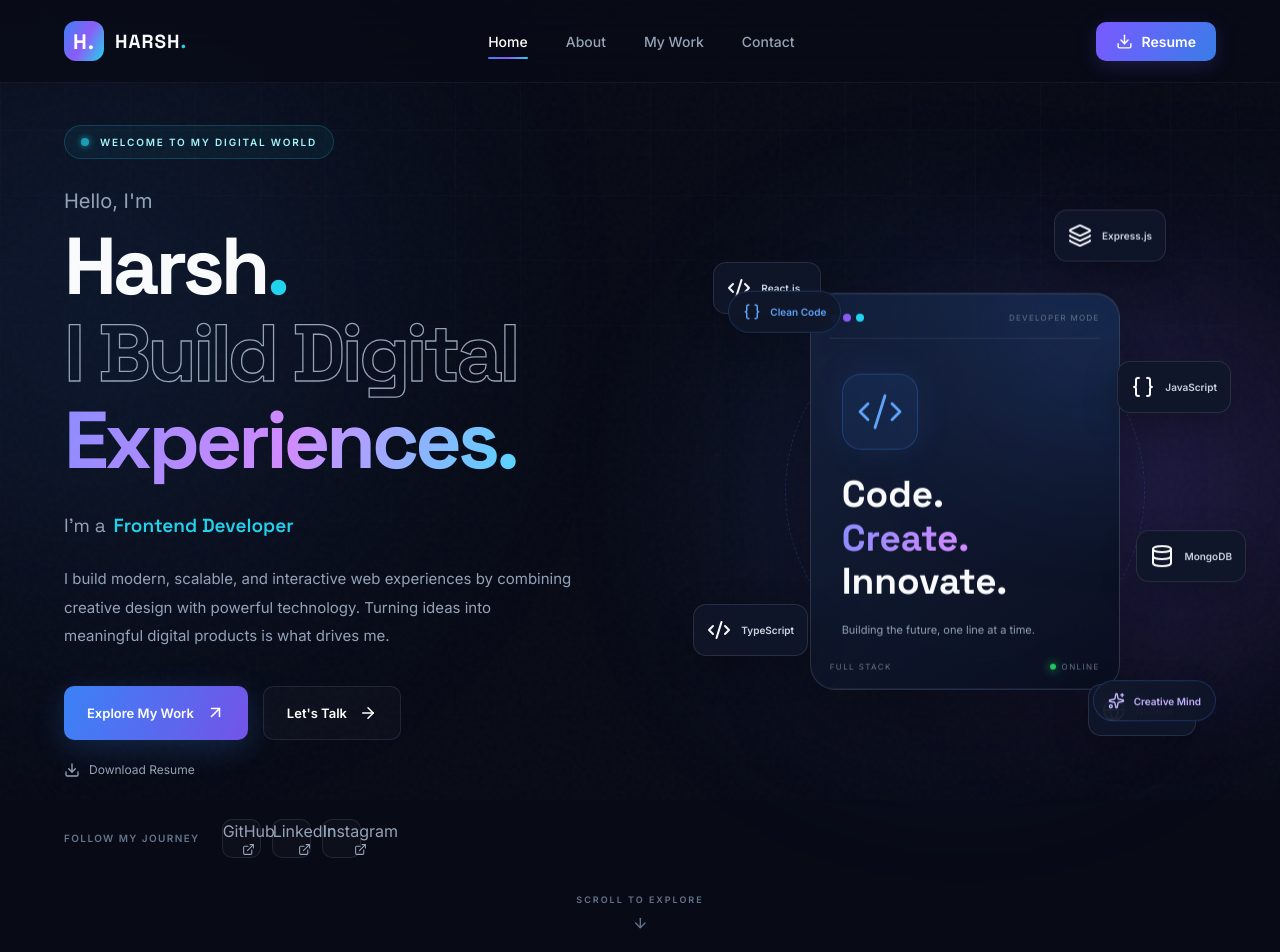
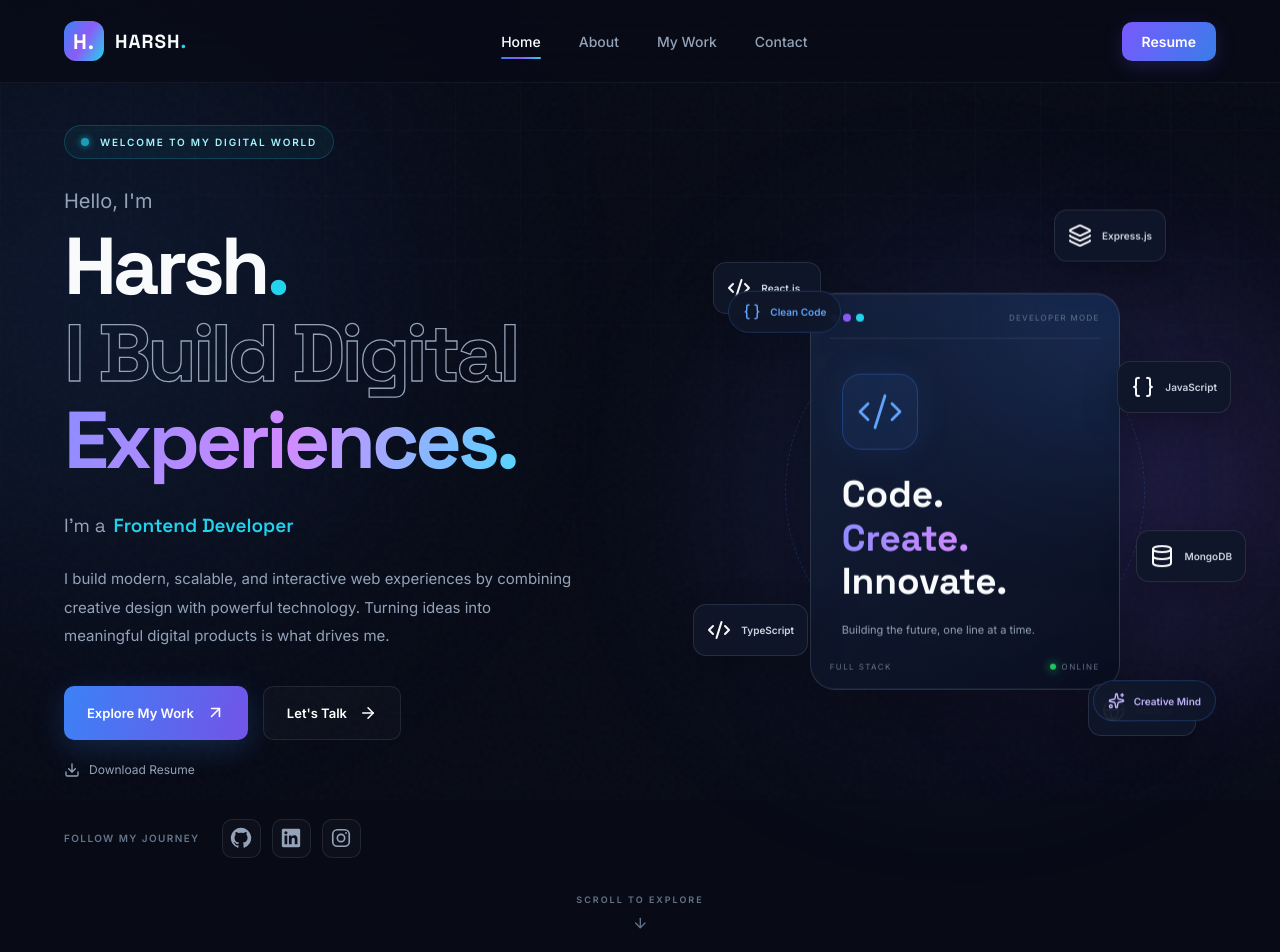
Before and after one commit to CoderHarshParmar/my-portfolio, a React (Vite) app: page / in a window 1280 px wide. Shown: the top 952 px of the page. Built offline with nearby package versions, Linux system fonts and the light colour scheme.

Commit message:
Fix resume download path

```diff
--- a/src/components/Navbar/Navbar.tsx
+++ b/src/components/Navbar/Navbar.tsx
@@ -82,12 +82,10 @@ const Navbar = () => {
 
           {/* Desktop Resume Download */}
         <a
-            href={RESUME_URL}
-            download="Harsh-Parmar-Resume.pdf"
+          href="/resume/HARSH_PARMAR_RESUME.pdf"
+          download="HARSH_PARMAR_RESUME.pdf"
           className="resume-button"
-            target="_self"
         >
-            <Download size={17} />
           <span>Resume</span>
         </a>
 
@@ -137,14 +135,11 @@ const Navbar = () => {
 
             {/* Mobile Resume Download */}
            <a
-              href={RESUME_URL}
-              download="Harsh-Parmar-Resume.pdf"
-              target="_self"
+            href="/resume/HARSH_PARMAR_RESUME.pdf"
+            download="HARSH_PARMAR_RESUME.pdf"
             className="mobile-resume"
-              onClick={closeMenu}
           >
-              Download Resume
-              <Download size={16} />
+            Download Resume <Download size={16} />
           </a>
 
           </motion.div>
--- a/src/pages/Home/Home.css
+++ b/src/pages/Home/Home.css
@@ -1129,7 +1129,60 @@
   border-color: #9995ff;
   background: rgba(139,140,255,0.15);
 }
+/* =========================================
+   CONTACT SOCIAL ICONS
+========================================= */
 
+.contact-socials {
+  position: relative;
+  z-index: 2;
+  display: flex;
+  align-items: center;
+  justify-content: center;
+  flex-wrap: wrap;
+  gap: 16px;
+  margin-top: 35px;
+}
+
+.contact-socials a {
+  width: 48px;
+  height: 48px;
+  display: inline-flex;
+  align-items: center;
+  justify-content: center;
+  border: 1px solid rgba(255, 255, 255, 0.12);
+  border-radius: 14px;
+  color: #c6c7d8;
+  background: rgba(255, 255, 255, 0.035);
+  transition: all 0.35s ease;
+  text-decoration: none;
+}
+
+.contact-socials a svg {
+  width: 21px;
+  height: 21px;
+  display: block;
+}
+
+.contact-socials a:hover {
+  color: #ffffff;
+  border-color: #9995ff;
+  background: rgba(139, 140, 255, 0.18);
+  transform: translateY(-6px);
+  box-shadow: 0 8px 25px rgba(139, 140, 255, 0.15);
+}
+
+@media (max-width: 480px) {
+  .contact-socials {
+    gap: 12px;
+    margin-top: 28px;
+  }
+
+  .contact-socials a {
+    width: 44px;
+    height: 44px;
+  }
+}
 /* =========================================
    FOOTER
 ========================================= */
--- a/src/pages/Home/Home.tsx
+++ b/src/pages/Home/Home.tsx
@@ -10,7 +10,6 @@ import {
   Code2,
   Sparkles,
   Braces,
-  ExternalLink,
   Monitor,
   Database,
   Palette,
@@ -115,12 +114,11 @@ const strengths = [
   },
 ];
 
-// Social links intentionally use text instead of brand icons.
-// Replace the example URLs with your actual profile URLs.
+// Update these links with your actual social profiles.
 const socialLinks = [
   {
     name: "GitHub",
-    url: "https://github.com/your-username",
+    url: "https://github.com/CoderHarshParmar",
   },
   {
     name: "LinkedIn",
@@ -131,6 +129,63 @@ const socialLinks = [
     url: "https://instagram.com/your-username",
   },
 ];
+
+// ==========================================
+// SOCIAL MEDIA SVG LOGOS
+// ==========================================
+
+type SocialLogoProps = {
+  name: string;
+};
+
+const SocialLogo = ({ name }: SocialLogoProps) => {
+  const commonProps = {
+    width: 22,
+    height: 22,
+    viewBox: "0 0 24 24",
+    fill: "currentColor",
+    "aria-hidden": true as const,
+  };
+
+  if (name === "GitHub") {
+    return (
+      <svg {...commonProps}>
+        <path d="M12 .9a11.1 11.1 0 0 0-3.51 21.63c.55.1.76-.24.76-.53v-2.08c-3.1.67-3.75-1.32-3.75-1.32-.5-1.29-1.24-1.63-1.24-1.63-1.02-.7.08-.69.08-.69 1.13.08 1.72 1.16 1.72 1.16 1 1.71 2.62 1.22 3.26.93.1-.73.39-1.22.71-1.5-2.48-.28-5.09-1.24-5.09-5.52 0-1.22.44-2.21 1.16-2.99-.12-.28-.5-1.42.11-2.96 0 0 .95-.3 3.05 1.14a10.6 10.6 0 0 1 5.55 0c2.1-1.44 3.04-1.14 3.04-1.14.61 1.54.23 2.68.11 2.96.73.78 1.16 1.77 1.16 2.99 0 4.29-2.62 5.23-5.11 5.51.4.35.75 1.03.75 2.08V22c0 .29.2.64.77.53A11.1 11.1 0 0 0 12 .9Z" />
+      </svg>
+    );
+  }
+
+  if (name === "LinkedIn") {
+    return (
+      <svg {...commonProps}>
+        <path d="M20.45 2H3.55C2.69 2 2 2.68 2 3.52v16.96c0 .84.69 1.52 1.55 1.52h16.9c.86 0 1.55-.68 1.55-1.52V3.52c0-.84-.69-1.52-1.55-1.52ZM7.93 18.9H4.97V9.35h2.96v9.55ZM6.45 8.04a1.72 1.72 0 1 1 0-3.44 1.72 1.72 0 0 1 0 3.44ZM19.03 18.9h-2.96v-4.65c0-1.11-.02-2.54-1.55-2.54-1.55 0-1.79 1.21-1.79 2.46v4.73H9.77V9.35h2.84v1.3h.04c.4-.75 1.36-1.55 2.8-1.55 3 0 3.58 1.97 3.58 4.53v5.27Z" />
+      </svg>
+    );
+  }
+
+  if (name === "Instagram") {
+    return (
+      <svg
+        {...commonProps}
+        fill="none"
+        stroke="currentColor"
+        strokeWidth="1.8"
+      >
+        <rect x="3" y="3" width="18" height="18" rx="5" />
+        <circle cx="12" cy="12" r="4" />
+        <circle
+          cx="17.5"
+          cy="6.5"
+          r="1"
+          fill="currentColor"
+          stroke="none"
+        />
+      </svg>
+    );
+  }
+
+  return null;
+};
 
 // ==========================================
 // ANIMATION VARIANTS
@@ -268,15 +323,15 @@ const Home = () => {
               </Link>
             </motion.div>
 
-            <motion.a
-              href="/resume/Harsh-Resume.pdf"
-              download
+           <motion.a
+              href="/resume/HARSH_PARMAR_RESUME.pdf"
+              download="HARSH_PARMAR_RESUME.pdf"
               className="hero-resume"
               variants={itemVariants}
             >
               <Download size={16} />
               Download Resume
-            </motion.a>
+           </motion.a>
 
             <motion.div
               className="hero-socials"
@@ -296,8 +351,7 @@ const Home = () => {
                     aria-label={social.name}
                     title={social.name}
                   >
-                    {social.name}
-                    <ExternalLink size={13} />
+                    <SocialLogo name={social.name} />
                   </a>
                 ))}
               </div>
@@ -767,7 +821,9 @@ const Home = () => {
               Get In Touch <Send size={18} />
             </Link>
 
-            <div className="contact-socials">
+            {/* SOCIAL MEDIA LOGOS */}
+
+           <div className="contact-socials">
               {socialLinks.map((social) => (
                 <a
                   key={social.name}
@@ -775,9 +831,34 @@ const Home = () => {
                   target="_blank"
                   rel="noopener noreferrer"
                   aria-label={social.name}
+                  title={social.name}
                 >
-                  {social.name}
-                  <ExternalLink size={14} />
+                  {social.name === "GitHub" && (
+                    <svg viewBox="0 0 24 24" aria-hidden="true">
+                      <path
+                        fill="currentColor"
+                        d="M12 .9a11.1 11.1 0 0 0-3.51 21.63c.55.1.76-.24.76-.53v-2.08c-3.1.67-3.75-1.32-3.75-1.32-.5-1.28-1.24-1.62-1.24-1.62-1.01-.69.08-.68.08-.68 1.12.08 1.71 1.15 1.71 1.15 1 1.7 2.62 1.21 3.26.93.1-.72.39-1.21.71-1.49-2.47-.28-5.06-1.24-5.06-5.5 0-1.22.44-2.21 1.15-2.99-.12-.28-.5-1.42.11-2.95 0 0 .94-.3 3.05 1.14a10.6 10.6 0 0 1 5.55 0c2.11-1.44 3.05-1.14 3.05-1.14.61 1.53.23 2.67.11 2.95.72.78 1.15 1.77 1.15 2.99 0 4.27-2.59 5.21-5.07 5.49.4.35.76 1.02.76 2.06V22c0 .29.2.64.77.53A11.1 11.1 0 0 0 12 .9Z"
+                      />
+                    </svg>
+                  )}
+
+                  {social.name === "LinkedIn" && (
+                    <svg viewBox="0 0 24 24" aria-hidden="true">
+                      <path
+                        fill="currentColor"
+                        d="M20.45 2H3.55C2.69 2 2 2.68 2 3.52v16.96c0 .84.69 1.52 1.55 1.52h16.9c.86 0 1.55-.68 1.55-1.52V3.52c0-.84-.69-1.52-1.55-1.52ZM7.93 18.5H4.97V9h2.96v9.5ZM6.45 7.7a1.71 1.71 0 1 1 0-3.42 1.71 1.71 0 0 1 0 3.42ZM19 18.5h-2.95v-4.62c0-1.1-.02-2.51-1.53-2.51-1.53 0-1.77 1.2-1.77 2.43v4.7H9.8V9h2.83v1.3h.04c.4-.75 1.36-1.54 2.8-1.54 2.99 0 3.54 1.97 3.54 4.53v5.21Z"
+                      />
+                    </svg>
+                  )}
+
+                  {social.name === "Instagram" && (
+                    <svg viewBox="0 0 24 24" aria-hidden="true">
+                      <path
+                        fill="currentColor"
+                        d="M7 2h10a5 5 0 0 1 5 5v10a5 5 0 0 1-5 5H7a5 5 0 0 1-5-5V7a5 5 0 0 1 5-5Zm0 2a3 3 0 0 0-3 3v10a3 3 0 0 0 3 3h10a3 3 0 0 0 3-3V7a3 3 0 0 0-3-3H7Zm5 3a5 5 0 1 1 0 10 5 5 0 0 1 0-10Zm0 2a3 3 0 1 0 0 6 3 3 0 0 0 0-6Zm5.5-3.5a1.25 1.25 0 1 1 0 2.5 1.25 1.25 0 0 1 0-2.5Z"
+                      />
+                    </svg>
+                  )}
                 </a>
               ))}
             </div>
```
Lines whose indentation alone changed are shown as unchanged.
